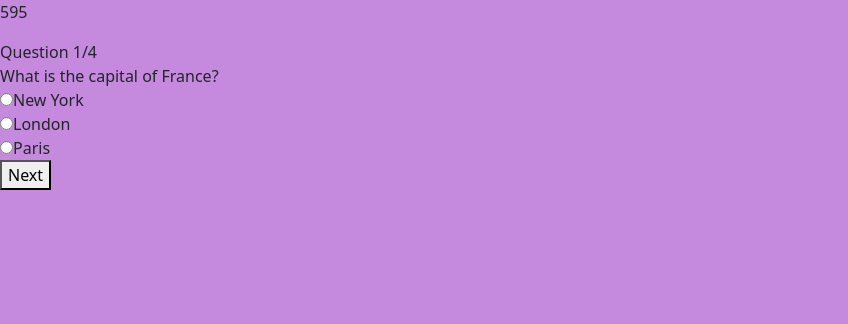
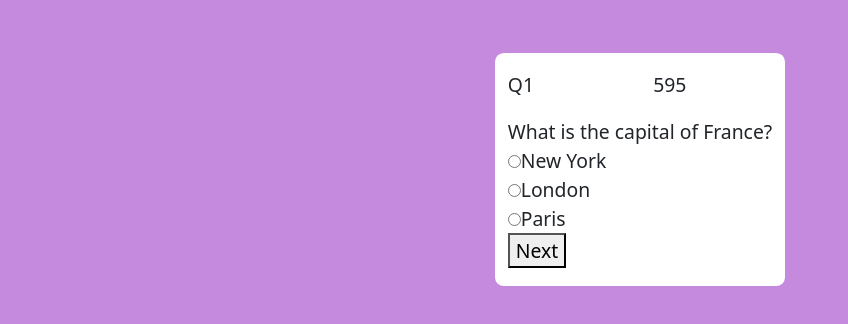
Before and after one commit to kanzff/made-indonesia, a React (Create React App) app: page / in a window 1280 px wide. Shown: the top 324 px of the page, without its empty margins (0-848 px from the left). Built offline with nearby package versions, Linux system fonts and the light colour scheme.

Commit message:
some styling

```diff
--- a/src/App.js
+++ b/src/App.js
@@ -1,5 +1,6 @@
 
 import React, { useEffect, useState } from 'react';
+import { Col, Container, Row } from 'react-bootstrap';
 
 export default function App() {
 	const questions = [
@@ -55,22 +56,18 @@ export default function App() {
 		if (counter === 0) {
 			setSurveyDone(true)
 		}
-		// const savedCounter = JSON.parse(localStorage.getItem('counter'))
 		if (counter <= savedCounter) {
 			localStorage.setItem('counter', JSON.stringify(counter))
 		}
   }, [counter]);
 
 	useEffect(() => {
-		// const currentQuestionId = JSON.parse(localStorage.getItem('currentQuestion'))
 		if (currentQuestionId) {
 			setCurrentQuestion(currentQuestionId)
 		}
-		// const savedAnswer = JSON.parse(localStorage.getItem('answers'))
 		if (savedAnswer) {
 			setAnswer(savedAnswer)
 		}
-		// const savedCounter = JSON.parse(localStorage.getItem('counter'))
 		if (savedCounter) {
 			setCounter(savedCounter)
 		}
@@ -107,32 +104,31 @@ export default function App() {
 	}
 	return (
 		<div className='app'>
+			<Container className='d-flex justify-content-center'>
 				{surveyDone ? (
+					<Row>
 						<div className='score-section'>
 							<div>
-							Thank you for finishing the survey
+								Thank you for filling the survey
 								{JSON.stringify(answer)}
 							</div>
 							<div>
 								<button onClick={() => restartSurvey()}>Restart</button>
 							</div>
 						</div>
+					</Row>
 				) : (
-					<>
-						<div className='question-section'>
-							<div className='counter'>
+					<Row className='question'>
+						<Col className='bg-white rounded-3 question-body'>
+							<Row>
+								<Col className='question-count'>
+									<p>Q{currentQuestion + 1}</p>
+								</Col>
+								<Col className='counter text-align-center'>
 									<p>{counter}</p>
-							</div>
-							<div className='question-count'>
-								<span>Question {currentQuestion + 1}</span>/{questions.length}
-							</div>
+								</Col>
+							</Row>
 							<div className='question-text'>{questions[currentQuestion].questionText}</div>
-						</div>
-						{/* <div className='answer-section'>
-							{questions[currentQuestion].answerOptions.map((answerOption) => (
-								<button onClick={() => handleAnswerOptionClick(answerOption)}>{answerOption.answerText}</button>
-							))}
-						</div> */}
 							<div className='radio-section'>
 								{questions[currentQuestion].answerOptions.map((answerOption) => {
 									return (
@@ -144,8 +140,10 @@ export default function App() {
 								})}
 								<button onClick={() => handleAnswerOptionClick()}>Next</button>
 							</div>
-					</>
+						</Col>
+					</Row>
 				)}
+			</Container>
 		</div>
 	);
 }
--- a/src/index.css
+++ b/src/index.css
@@ -11,8 +11,17 @@ code {
   font-family: source-code-pro, Menlo, Monaco, Consolas, 'Courier New',
     monospace;
 } */
+* {font-size: 1.1rem;}
 
 .app {
   height: 100vh;
   background: rgb(197, 138, 221);
 }
+
+.question {
+  padding: 3rem;
+}
+
+.question-body {
+  padding: 1rem;
+}
```
Lines whose indentation alone changed are shown as unchanged.
